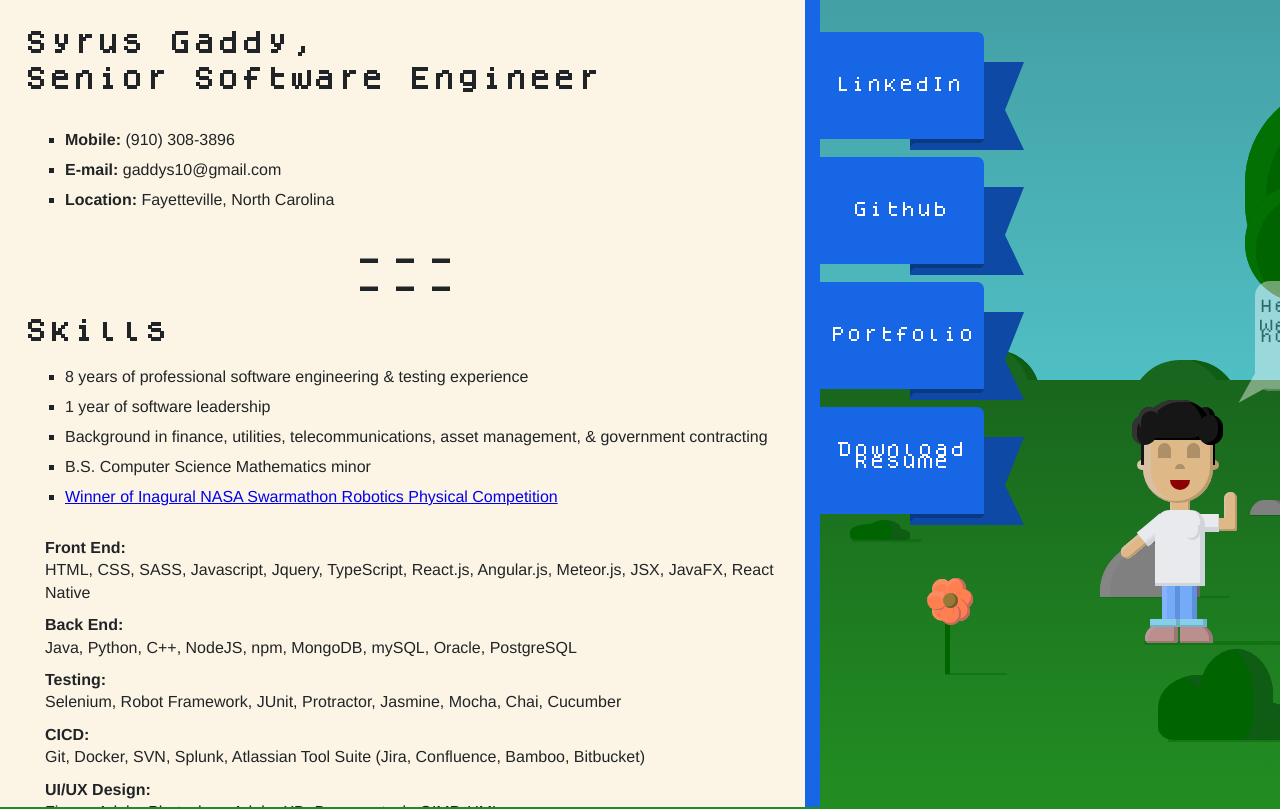
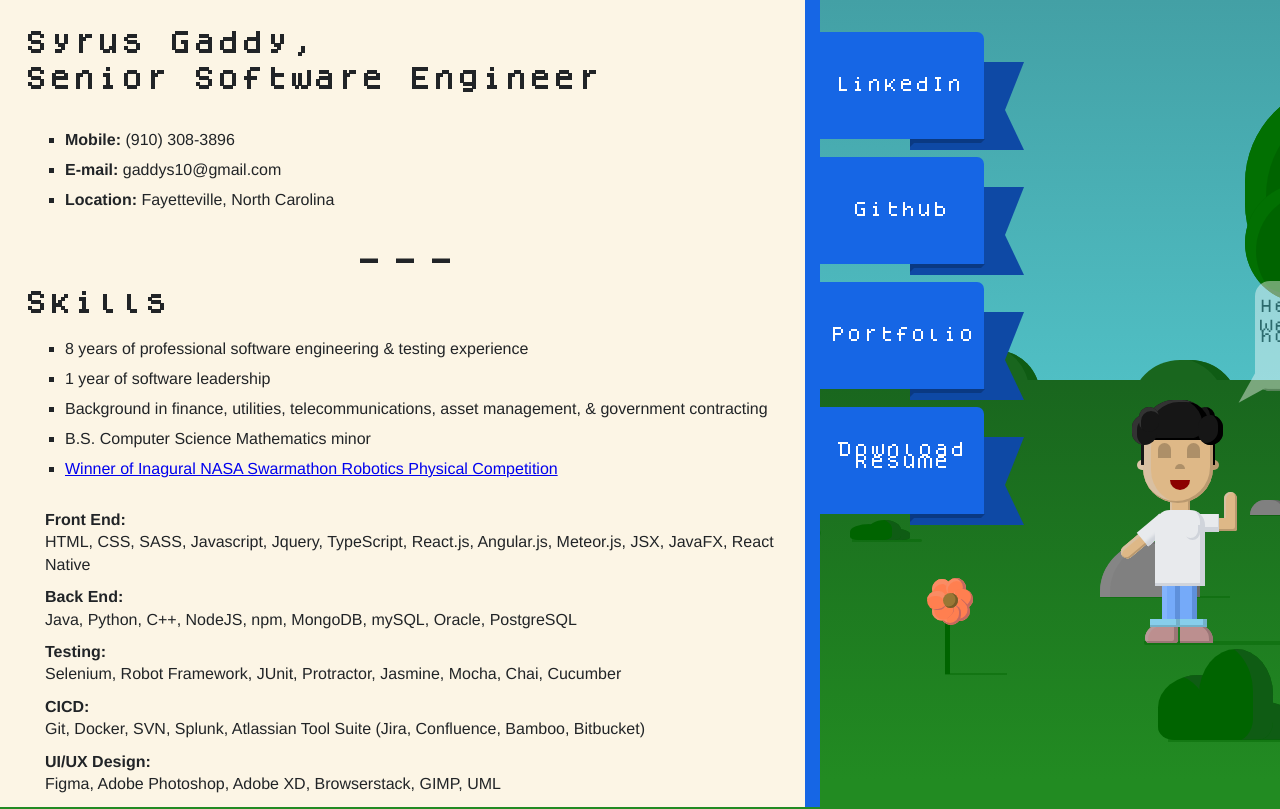
Before and after one commit to gaddys10/home-site, a React (Create React App) app: page / in a window 1280 px wide. Shown: the top 809 px of the page. Built offline with nearby package versions, Linux system fonts and the light colour scheme.

Commit message:
fixed UI divider bug

```diff
--- a/src/Components/Home/Wrapper/Wrapper.js
+++ b/src/Components/Home/Wrapper/Wrapper.js
@@ -55,7 +55,6 @@ class Wrapper extends React.Component {
 
                     <div className="cvBody">
 
-                        <div className="section-divider">---</div>
                         <cv-headline text= "Skills"></cv-headline>
                         <ul className="cv-highlights">
                             <li>8 years of professional software engineering & testing experience</li>
```
